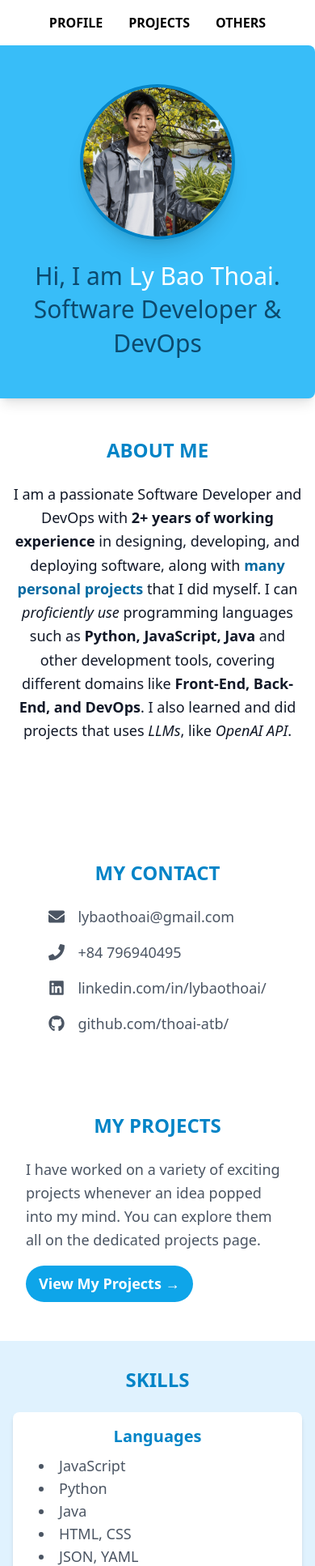
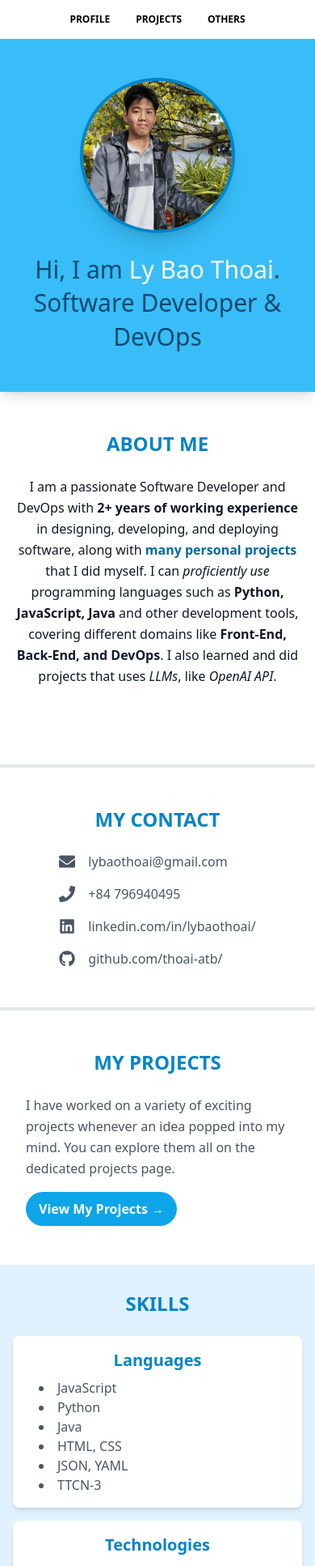
Before and after one commit to thoai-atb/about-me, a Next.js app: page / in a window 390 px wide. Shown: the top 1934 px of the page at 81% size. Built offline with nearby package versions, Linux system fonts and the light colour scheme.

Commit message:
Fix font size for mobile

```diff
--- a/app/components/ContactSection.tsx
+++ b/app/components/ContactSection.tsx
@@ -2,7 +2,7 @@ import { FaGithub, FaLinkedin, FaEnvelope, FaPhone } from "react-icons/fa";
 
 const ContactSection = () => {
   return (
-    <div className="flex flex-col text-lg items-start space-y-4">
+    <div className="flex flex-col text-base md:text-lg items-start space-y-4">
       {/* Email */}
       <a
         href="mailto:lybaothoai@gmail.com"
--- a/app/components/Navigation.tsx
+++ b/app/components/Navigation.tsx
@@ -14,7 +14,7 @@ export default function Navigation() {
           <Link
             key={item.name}
             href={item.href}
-            className={`text-md uppercase font-semibold text-black ${item.theme} cursor-pointer transition-colors duration-300`}
+            className={`text-xs md:text-base uppercase font-semibold text-black ${item.theme} cursor-pointer transition-colors duration-300`}
           >
             {item.name}
           </Link>
--- a/app/components/Section.tsx
+++ b/app/components/Section.tsx
@@ -16,7 +16,7 @@ const Section: React.FC<SectionProps> = ({
   return (
     <section className={`px-4 md:px-12 py-12 ${className} text-center animate-in fade-in-0 duration-1000`}>
       <h2 className={`text-2xl font-bold uppercase text-primary-600`}>{title}</h2>
-      <div className={`mt-6 text-2xl ${contentClassName} leading-relaxed`}>{children}</div>
+      <div className={`mt-6 text-base md:text-2xl ${contentClassName} leading-relaxed`}>{children}</div>
     </section>
   );
 };
--- a/app/components/SkillCell.tsx
+++ b/app/components/SkillCell.tsx
@@ -7,16 +7,16 @@ interface SkillCellProps {
 const SkillCell: React.FC<SkillCellProps> = ({ title, skills, className }) => {
   return (
     <div
-      className={`p-4 bg-white overflow-hidden shadow-md hover:shadow-lg transition-shadow duration-300 rounded-lg transform ${className}`}
+      className={`p-4 bg-white overflow-hidden shadow-md md:hover:shadow-lg transition-shadow duration-300 rounded-lg transform ${className}`}
     >
-      <h3 className="text-xl font-semibold text-primary-600 mb-2 hover:text-primary-500 transition-colors duration-300">
+      <h3 className="text-xl font-semibold text-primary-600 mb-2 md:hover:text-primary-500 transition-colors duration-300">
         {title}
       </h3>
-      <ul className="px-4 text-left text-lg list-disc list-inside text-gray-600">
+      <ul className="px-4 text-left text-base md:text-lg list-disc list-inside text-gray-600">
         {skills.map((skill, index) => (
           <li
             key={index}
-            className="hover:text-primary-600 hover:translate-x-1 transition-transform duration-300"
+            className="md:hover:text-primary-600 md:hover:translate-x-1 transition-transform duration-300"
           >
             {skill}
           </li>
--- a/app/components/WorkSection.tsx
+++ b/app/components/WorkSection.tsx
@@ -82,7 +82,7 @@ const WorkSection: React.FC = () => {
               <ul className="list-disc list-inside">
                 {work.responsibilities.map((item, id) => (
                   <li
-                    className="hover:text-primary-600 hover:translate-x-1 transition-transform duration-300"
+                    className="md:hover:text-primary-600 md:hover:translate-x-1 transition-transform duration-300"
                     key={id}
                   >
                     {item}
@@ -95,7 +95,7 @@ const WorkSection: React.FC = () => {
               <ul className="list-disc list-inside">
                 {work.achievements.map((item, id) => (
                   <li
-                    className="hover:text-primary-600 hover:translate-x-1 transition-transform duration-300"
+                    className="md:hover:text-primary-600 md:hover:translate-x-1 transition-transform duration-300"
                     key={id}
                   >
                     {item}
--- a/app/others/page.tsx
+++ b/app/others/page.tsx
@@ -75,14 +75,14 @@ export default function Others() {
     <div className="min-h-screen bg-white font-sans">
       <Navigation />
       <div className="flex justify-center">
-        <div className="bg-tertiary-400 w-full md:w-auto rounded-l-lg md:rounded-full md:mx-8 mb-8 text-tertiary-900 text-4xl font-thin text-center px-4 md:px-20 py-4 slide-in-from-right-10 duration-1000 animate-in">
+        <div className="bg-tertiary-400 w-full md:w-auto md:rounded-full md:mx-8 mb-8 text-tertiary-900 text-4xl font-thin text-center px-4 md:px-20 py-4 slide-in-from-right-10 duration-1000 animate-in">
           <span>Other </span>
           <span className="text-white">things</span>
           <span> that I do</span>
         </div>
       </div>
       <div className="bg-white">
-        <div className="px-16 max-w-screen-lg mx-auto bg-white border-tertiary-500">
+        <div className="max-w-screen-lg mx-auto bg-white border-tertiary-500">
           {items.map((item, index) => (
             <div key={index}>
               <ItemCard
@@ -90,7 +90,7 @@ export default function Others() {
                 flip={index % 2 === 1} // Alternate layout for visual interest
                 onImageClick={() => console.log(`Clicked on ${item.title}`)}
               />
-              <hr className="border-tertiary-100 border-2"></hr>
+              <hr className="hidden md:block border-tertiary-100 border-2"></hr>
             </div>
           ))}
         </div>
--- a/app/page.tsx
+++ b/app/page.tsx
@@ -13,7 +13,7 @@ export default function Home() {
 
       {/* Hero Section */}
       <div className="flex bg-white pb-12 flex-col lg:flex-row">
-        <div className="flex-1 relative flex flex-col md:flex-row items-center px-4 md:px-12 py-12 bg-primary-400 shadow-lg rounded-r-lg lg:rounded-r-full slide-in-from-left-10 duration-1000 animate-in">
+        <div className="flex-1 relative flex flex-col md:flex-row items-center px-4 md:px-12 py-12 bg-primary-400 shadow-lg lg:rounded-r-full slide-in-from-left-10 duration-1000 animate-in">
           <BasePathImage
             className="rounded-full w-48 h-48 border-4 border-primary-600 shadow-xl"
             src={`/thoai.png`}
@@ -29,7 +29,7 @@ export default function Home() {
         <Section
           title="About Me"
           className="bg-white flex-1 duration-1000"
-          contentClassName="text-lg md:text-xl"
+          contentClassName="text-base md:text-xl"
         >
           I am a passionate Software Developer and DevOps with{" "}
           <strong>2+ years of working experience</strong> in designing,
@@ -47,7 +47,7 @@ export default function Home() {
           did projects that uses <i>LLMs</i>, like <i>OpenAI API</i>.
         </Section>
       </div>
-
+      <hr className="block md:hidden border-2"></hr>
       <div className="flex flex-col xl:flex-row">
         <div className="flex flex-col md:flex-row xl:flex-col items-center bg-white">
           {/* Contact Section */}
@@ -58,11 +58,12 @@ export default function Home() {
             <ContactSection />
           </Section>
           <div className="xl:w-5/6 xl:h-0 xl:border-2 border-primary-500 slide-in-from-left-10 fade-in-0 duration-2000 animate-in"></div>
+          <hr className="block md:hidden border-2 w-full"></hr>
           {/* Projects Section */}
           <Section
             title="My Projects"
             className="xl:w-96 bg-white duration-2000"
-            contentClassName="px-4 md:px-0 text-lg text-left"
+            contentClassName="px-4 md:px-0 md:text-lg text-left"
           >
             <p className="text-gray-600">
               I have worked on a variety of exciting projects whenever an idea
@@ -114,14 +115,14 @@ export default function Home() {
             <div className="pl-8 text-sm text-left text-gray-500 mb-4">
               Bachelor’s Degree in Computer Science 2022
             </div>
-            <ul className="list-disc list-inside text-left pl-8">
-              <li className="hover:text-primary-600 hover:translate-x-1 transition-transform duration-300">
+            <ul className="list-disc text-base md:text-lg list-inside text-left pl-8">
+              <li className="md:hover:text-primary-600 md:hover:translate-x-1 transition-transform duration-300">
                 Excellent student in 3 semesters (GPA ≥ 9.0 / 10.0)
               </li>
-              <li className="hover:text-primary-600 hover:translate-x-1 transition-transform duration-300">
+              <li className="md:hover:text-primary-600 md:hover:translate-x-1 transition-transform duration-300">
                 Good student in 4 semesters (GPA ≥ 8.0 / 10.0)
               </li>
-              <li className="hover:text-primary-600 hover:translate-x-1 transition-transform duration-300">
+              <li className="md:hover:text-primary-600 md:hover:translate-x-1 transition-transform duration-300">
                 Encouragement scholarship in 5 semesters
               </li>
             </ul>
--- a/app/projects/components/ProjectBlog.tsx
+++ b/app/projects/components/ProjectBlog.tsx
@@ -44,7 +44,7 @@ const ProjectBlog = forwardRef<HTMLDivElement | null, ProjectBlogProps>(
               {project.highlights.map((highlight, index) => (
                 <li
                   key={index}
-                  className="text-gray-600 hover:text-secondary-600 hover:translate-x-1 transition-transform duration-300"
+                  className="text-gray-600 md:hover:text-secondary-600 md:hover:translate-x-1 transition-transform duration-300"
                 >
                   {highlight}
                 </li>
@@ -60,7 +60,7 @@ const ProjectBlog = forwardRef<HTMLDivElement | null, ProjectBlogProps>(
               {project.technologies.map((tech, index) => (
                 <div
                   key={index}
-                  className="text-secondary-600 hover:text-secondary-300 cursor-default duration-300 flex items-center justify-center px-1 gap-1"
+                  className="text-secondary-600 md:hover:text-secondary-300 cursor-default duration-300 flex items-center justify-center px-1 gap-1"
                 >
                   <TechnologyIcon tech={tech as Technology} />
                   <span className="">{tech}</span>
--- a/app/projects/page.tsx
+++ b/app/projects/page.tsx
@@ -56,7 +56,7 @@ export default function Projects() {
     <div className="min-h-screen bg-white font-sans">
       <Navigation />
       <div className="flex justify-center">
-        <div className="bg-secondary-400 w-full rounded-l-lg md:rounded-full md:mx-8 mb-8 text-secondary-900 text-4xl font-thin text-center px-8 py-4 slide-in-from-right-10 duration-1000 animate-in">
+        <div className="bg-secondary-400 w-full md:rounded-full md:mx-8 mb-8 text-secondary-900 text-4xl font-thin text-center px-8 py-4 slide-in-from-right-10 duration-1000 animate-in">
           <span>Welcome to my </span>
           <span className="text-white">Personal Projects</span>
         </div>
```
